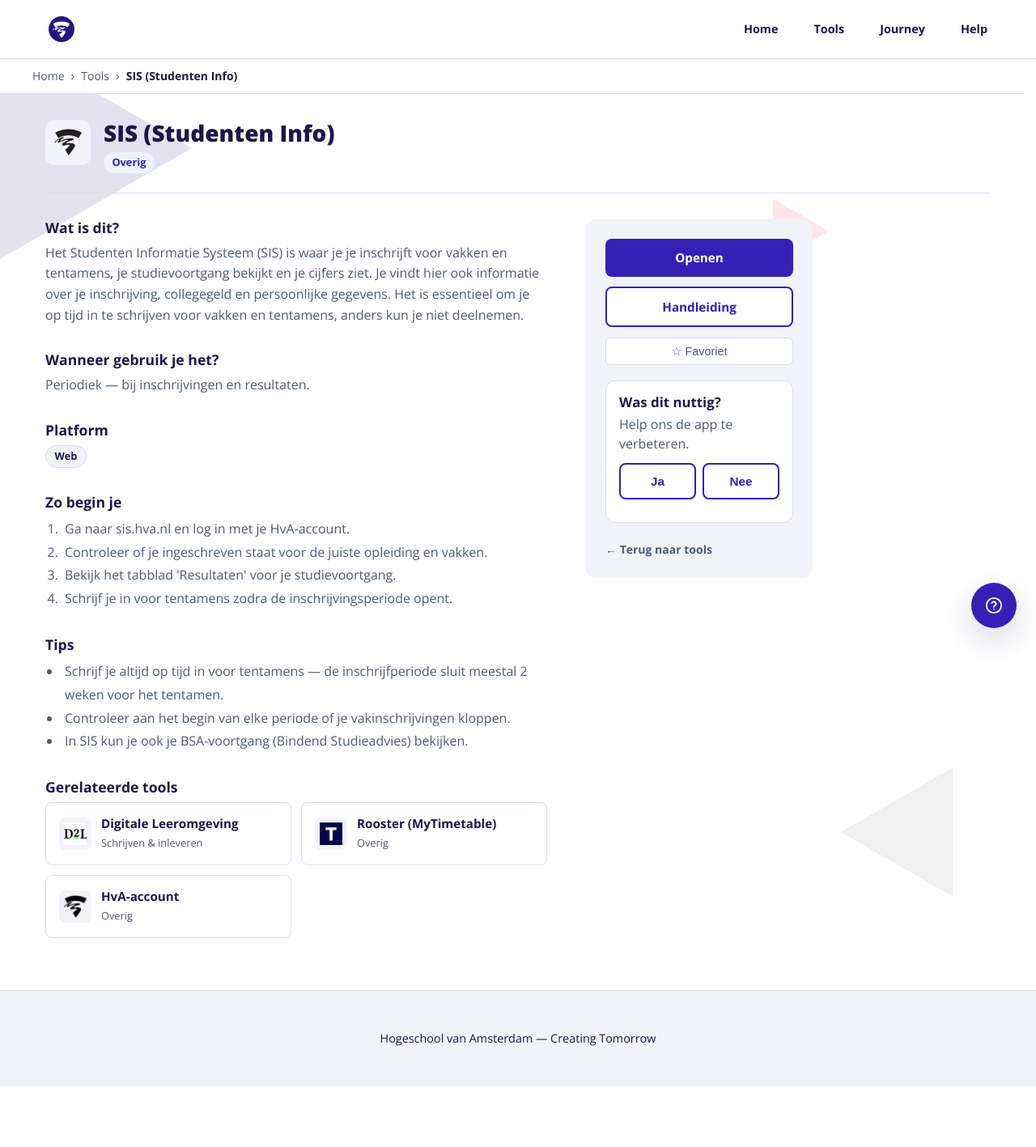
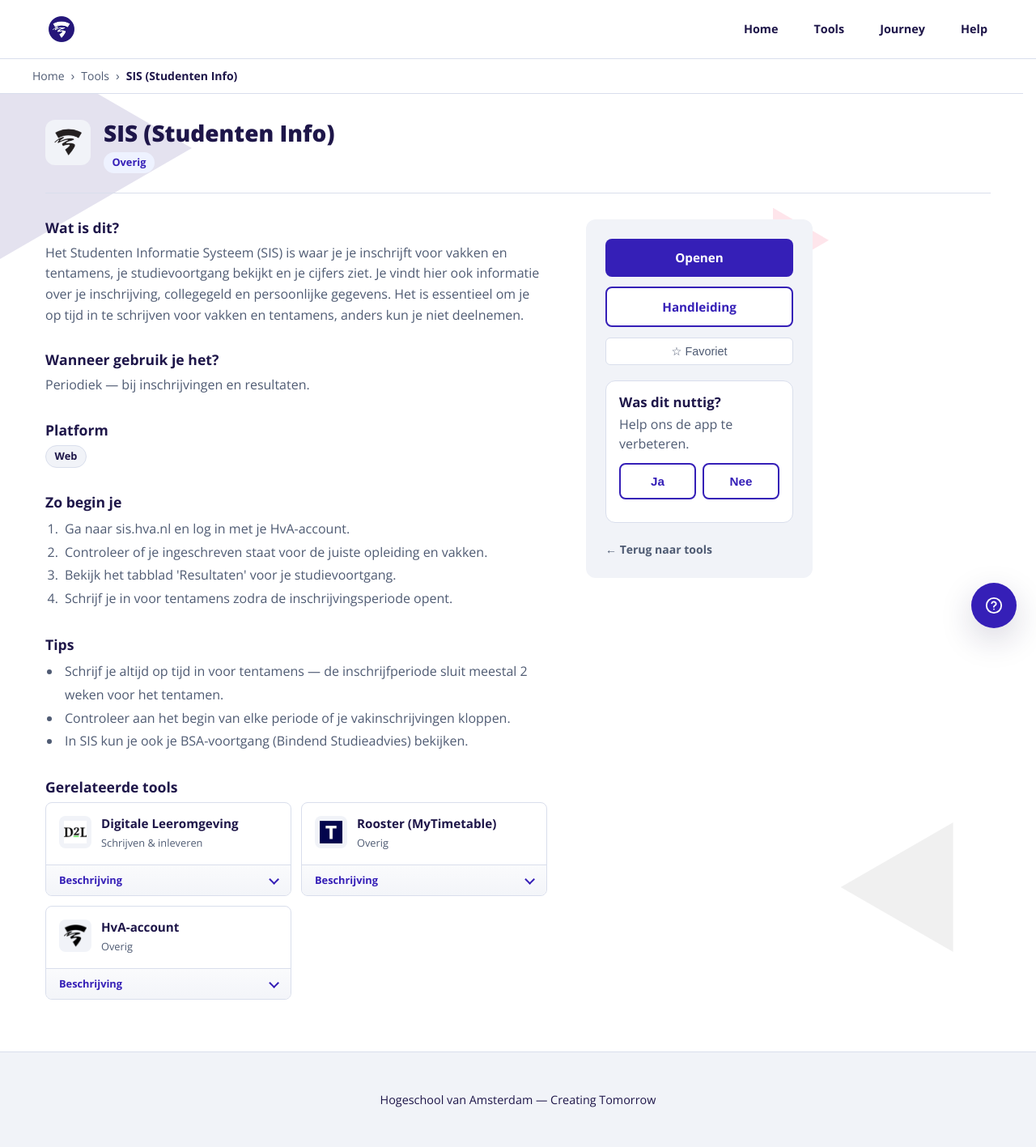
Before and after one commit to TBSKR/student-hub, a Flask app: page /tools/sis in a window 1280 px wide. Shown: the whole page at 81% size. Before the commit the page ends 1342 px from the top, so only its background shows below. Run offline with Flask 3, Linux system fonts and the light colour scheme.

Commit message:
beschrijving toegevoegd per tool, voor een kort beschrijving kan de gebruiker de accordion openen.

```diff
--- a/app/data.py
+++ b/app/data.py
@@ -78,4 +78,13 @@ def tools_voor_opleiding_aanbevelingen(opleiding_id: str):
 
 
 def tools_meta_dict():
-    return {t.id: {"id": t.id, "name": t.name, "category": t.category} for t in laad_tools()}
+    return {
+        t.id: {
+            "id": t.id,
+            "name": t.name,
+            "category": t.category,
+            "what": t.what,
+            "when": t.when,
+        }
+        for t in laad_tools()
+    }
--- a/app/static/css/style.css
+++ b/app/static/css/style.css
@@ -409,23 +409,36 @@ footer {
 
 .tool-card {
     display: flex;
-    align-items: center;
-    gap: 0.75rem;
-    padding: 1rem;
+    flex-direction: column;
+    align-items: stretch;
+    padding: 0;
     border: 1px solid var(--hva-border);
     border-radius: 0.5rem;
     background: var(--hva-wit);
     color: var(--hva-tekst);
-    text-decoration: none;
+    overflow: hidden;
 }
 
 .tool-card:hover {
     border-color: var(--hva-marine);
+}
+
+.tool-card-link {
+    display: flex;
+    align-items: flex-start;
+    gap: 0.75rem;
+    padding: 1rem;
+    text-decoration: none;
+    color: inherit;
+    min-width: 0;
+}
+
+.tool-card-link:hover {
     background-color: var(--hva-grijs);
     text-decoration: none;
 }
 
-.tool-card:hover .tool-card-icon {
+.tool-card-link:hover .tool-card-icon {
     background-color: var(--hva-wit);
 }
 
@@ -447,6 +460,11 @@ footer {
     object-fit: contain;
 }
 
+.tool-card-info {
+    flex: 1;
+    min-width: 0;
+}
+
 .tool-card-info h3 {
     font-size: 0.95rem;
     margin-bottom: 0.1rem;
@@ -455,6 +473,92 @@ footer {
 .tool-card-categorie {
     font-size: 0.8rem;
     color: var(--hva-tekst-licht);
+}
+
+/* Accordion: beschrijving (what / when) op tool-kaarten */
+.tool-card-accordion {
+    border-top: 1px solid var(--hva-border);
+    background: linear-gradient(to bottom, rgba(241, 243, 248, 0.35), rgba(241, 243, 248, 0.85));
+}
+
+.tool-card-accordion-summary {
+    list-style: none;
+    display: flex;
+    align-items: center;
+    justify-content: space-between;
+    gap: 0.5rem;
+    padding: 0.55rem 1rem;
+    font-size: 0.8rem;
+    font-weight: 700;
+    color: var(--hva-marine);
+    cursor: pointer;
+    user-select: none;
+}
+
+.tool-card-accordion-summary::-webkit-details-marker {
+    display: none;
+}
+
+.tool-card-accordion-summary::after {
+    content: "";
+    width: 0.45rem;
+    height: 0.45rem;
+    border-right: 2px solid var(--hva-marine);
+    border-bottom: 2px solid var(--hva-marine);
+    transform: rotate(45deg);
+    transition: transform 0.2s ease;
+    flex-shrink: 0;
+    margin-top: -0.12rem;
+}
+
+.tool-card-accordion[open] .tool-card-accordion-summary::after {
+    transform: rotate(-135deg);
+    margin-top: 0.12rem;
+}
+
+.tool-card-accordion-summary:hover {
+    background: rgba(53, 31, 183, 0.07);
+}
+
+.tool-card-accordion-panel {
+    padding: 0 1rem 0.9rem;
+}
+
+.tool-card-accordion-label {
+    font-size: 0.65rem;
+    font-weight: 700;
+    text-transform: uppercase;
+    letter-spacing: 0.05em;
+    color: var(--hva-tekst-licht);
+    margin: 0.45rem 0 0.12rem;
+}
+
+.tool-card-accordion-label:first-child {
+    margin-top: 0;
+}
+
+.tool-card-accordion-label--when {
+    margin-top: 0.6rem;
+}
+
+.tool-card-what,
+.tool-card-when {
+    font-size: 0.8rem;
+    line-height: 1.45;
+    margin: 0;
+}
+
+.tool-card-what {
+    color: var(--hva-tekst);
+}
+
+.tool-card-when {
+    color: var(--hva-tekst-licht);
+}
+
+.tool-card-what:empty,
+.tool-card-when:empty {
+    display: none;
 }
 
 /* Tool detail pagina */
--- a/app/static/js/favoriet.js
+++ b/app/static/js/favoriet.js
@@ -101,30 +101,11 @@
                 if (!t) return;
 
                 var catLabel = categorieLabels[t.category] || t.category;
-                var a = document.createElement("a");
-                a.href = "/tools/" + encodeURIComponent(t.id);
-                a.className = "tool-card";
-
-                var iconWrap = document.createElement("div");
-                iconWrap.className = "tool-card-icon";
-                var img = document.createElement("img");
-                img.src = "/static/img/tools/" + encodeURIComponent(t.id) + ".png";
-                img.alt = t.name || "";
-                iconWrap.appendChild(img);
-
-                var info = document.createElement("div");
-                info.className = "tool-card-info";
-                var h3 = document.createElement("h3");
-                h3.textContent = t.name || "";
-                var span = document.createElement("span");
-                span.className = "tool-card-categorie";
-                span.textContent = catLabel;
-                info.appendChild(h3);
-                info.appendChild(span);
-
-                a.appendChild(iconWrap);
-                a.appendChild(info);
-                grid.appendChild(a);
+                var card =
+                    typeof window.hvaBuildToolCard === "function"
+                        ? window.hvaBuildToolCard(t, catLabel)
+                        : null;
+                if (card) grid.appendChild(card);
             });
         }
 
--- a/app/static/js/zoeken.js
+++ b/app/static/js/zoeken.js
@@ -16,7 +16,8 @@ function filterTools() {
     toolCards.forEach(function(card) {
         var naam = card.getAttribute('data-naam');
         var categorie = card.getAttribute('data-categorie');
-        var matchZoek = !zoekterm || naam.includes(zoekterm) || categorie.includes(zoekterm);
+        var zoekBron = card.getAttribute('data-zoek') || (naam + ' ' + categorie);
+        var matchZoek = !zoekterm || zoekBron.includes(zoekterm);
         var matchCategorie = actieveCategorie === 'alle' || categorie === actieveCategorie;
         var matchVerplicht = !verplichtActief || card.getAttribute('data-required') === 'true';
         card.style.display = (matchZoek && matchCategorie && matchVerplicht) ? '' : 'none';
--- a/app/templates/base.html
+++ b/app/templates/base.html
@@ -7,7 +7,7 @@
     <link rel="preconnect" href="https://fonts.googleapis.com">
     <link rel="preconnect" href="https://fonts.gstatic.com" crossorigin>
     <link href="https://fonts.googleapis.com/css2?family=Open+Sans:wght@400;700;800&display=swap" rel="stylesheet">
-    <link rel="stylesheet" href="{{ url_for('static', filename='css/style.css') }}?v=8">
+    <link rel="stylesheet" href="{{ url_for('static', filename='css/style.css') }}?v=10">
   </head>
 
   <body>
--- a/app/templates/index.html
+++ b/app/templates/index.html
@@ -128,6 +128,7 @@
 
   <script type="application/json" id="hub-opleiding-config">{{ hub_client_config | tojson }}</script>
   <script src="{{ url_for('static', filename='js/userState.js') }}"></script>
+  <script src="{{ url_for('static', filename='js/toolCard.js') }}"></script>
   <script src="{{ url_for('static', filename='js/favoriet.js') }}"></script>
   <script src="{{ url_for('static', filename='js/opleiding.js') }}"></script>
 
--- a/app/templates/tools/detail.html
+++ b/app/templates/tools/detail.html
@@ -71,7 +71,8 @@
           <h2>Gerelateerde tools</h2>
           <div class="gerelateerde-grid">
             {% for rel in gerelateerde %}
-            <a href="{{ url_for('tools.detail', tool_id=rel.id) }}" class="tool-card">
+            <div class="tool-card">
+              <a class="tool-card-link" href="{{ url_for('tools.detail', tool_id=rel.id) }}">
                 <div class="tool-card-icon">
                   <img src="{{ url_for('static', filename='img/tools/' + rel.id + '.png') }}" alt="{{ rel.name }}">
                 </div>
@@ -80,6 +81,16 @@
                   <span class="tool-card-categorie">{{ categorieen.get(rel.category, rel.category) }}</span>
                 </div>
               </a>
+              <details class="tool-card-accordion">
+                <summary class="tool-card-accordion-summary">Beschrijving</summary>
+                <div class="tool-card-accordion-panel">
+                  <p class="tool-card-accordion-label">Waarvoor</p>
+                  <p class="tool-card-what">{{ rel.what }}</p>
+                  <p class="tool-card-accordion-label tool-card-accordion-label--when">Wanneer</p>
+                  <p class="tool-card-when">{{ rel.when }}</p>
+                </div>
+              </details>
+            </div>
             {% endfor %}
           </div>
         </section>
```
Also changed, not shown: app/static/js/opleiding.js (+5 -24 lines), app/static/js/toolCard.js (added, +71 -0 lines), app/templates/tools/index.html (+12 -1 lines). Lines whose indentation alone changed are shown as unchanged.
